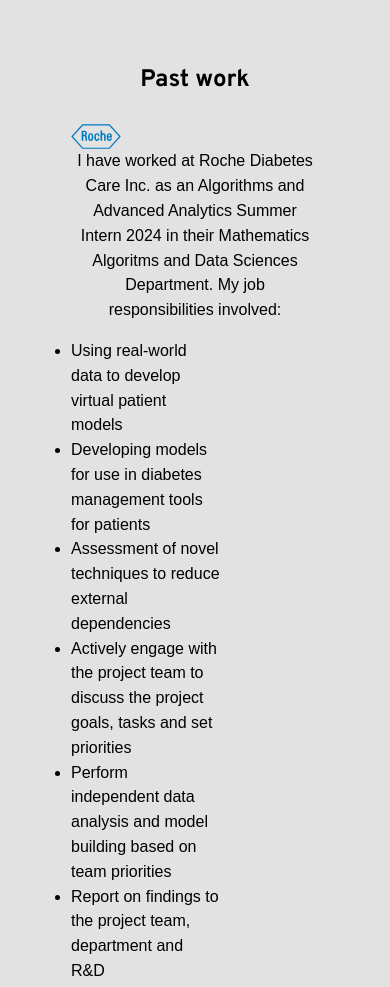
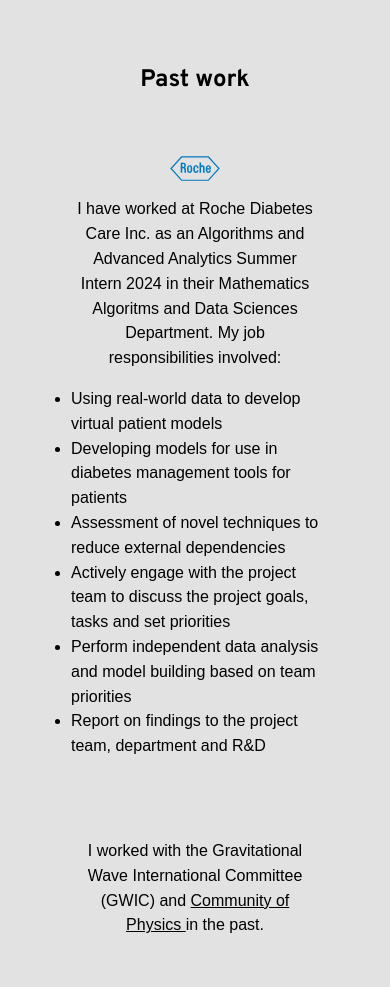
Before and after one commit to mohiuddinrazu/mohiuddinrazu.github.io, a website built with Parcel: page index.html in a window 390 px wide. Shown: the part 2442-3429 px from the top of the page. Built offline with nearby package versions, Linux system fonts and the light colour scheme; a web font is replaced by a local one.

Commit message:
fixed style issues for desktop

```diff
--- a/index.css
+++ b/index.css
@@ -996,6 +996,32 @@
   padding-left: var(--dl-space-space-fourunits);
   padding-right: var(--dl-space-space-fourunits);
 }
+
+.company-logos {
+  max-width: 15%;
+  display: block;
+  margin: 0 auto;
+  margin-top: 2em;
+  margin-bottom: 1em;
+
+}
+.bullet-list {
+  max-width: 60%;
+  text-align: left;
+  white-space: nowrap;
+  margin-top: 1em;
+  margin-bottom: 5em;
+}
+
+hr {
+  width: 40%;
+  margin: 1em auto;
+  border: 0; /* Remove the default border */
+  border-top: 2px solid #ccc;
+}
+
+
+
 @media(max-width: 1200px) {
   .home-container {
     align-items: center;
@@ -1083,6 +1109,23 @@
     padding-right: 0px;
     padding-bottom: 0px;
   }
+
+  .company-logos {
+    max-width: 15%;
+    display: block;
+    margin: 0 auto;
+    margin-top: 2em;
+    margin-bottom: 1em;
+
+  }
+  .bullet-list {
+    max-width: 30%;
+    text-align: left;
+    white-space: nowrap;
+    margin-top: 1em;
+    margin-bottom: 5em;
+  }
+
   .home-type1 {
     margin-bottom: 0px;
   }
@@ -1231,16 +1274,6 @@
   .home-research {
     height: 100%;
     align-self: center;
-  }
-  .company-logos {
-    max-width: 20%;
-    align: center;
-  }
-  .bullet-list {
-    max-width: 60%;
-    text-align: left;
-    margin-top: 1em;
-    margin-bottom: 3em;
   }
 
   .home-text10 {
@@ -1333,6 +1366,23 @@
     margin-bottom: var(--dl-space-space-unit);
     padding-bottom: 0px;
   }
+
+  .company-logos {
+    max-width: 20%;
+    display: block;
+    margin: 0 auto;
+    margin-top: 2em;
+    margin-bottom: 1em;
+
+  }
+  .bullet-list {
+    max-width: 100%;
+    text-align: left;
+    white-space: wrap;
+    margin-top: 1em;
+    margin-bottom: 5em;
+  }
+
   .home-type1 {
     margin-bottom: 0px;
   }
@@ -1718,6 +1768,23 @@
     margin-bottom: var(--dl-space-space-unit);
     justify-content: center;
   }
+
+  .company-logos {
+    max-width: 20%;
+    display: block;
+    margin: 0 auto;
+    margin-top: 2em;
+    margin-bottom: 1em;
+
+  }
+  .bullet-list {
+    max-width: 100%;
+    text-align: left;
+    white-space: wrap;
+    margin-top: 1em;
+    margin-bottom: 5em;
+  }
+
   .home-card-heading1 {
     justify-content: center;
   }
```
